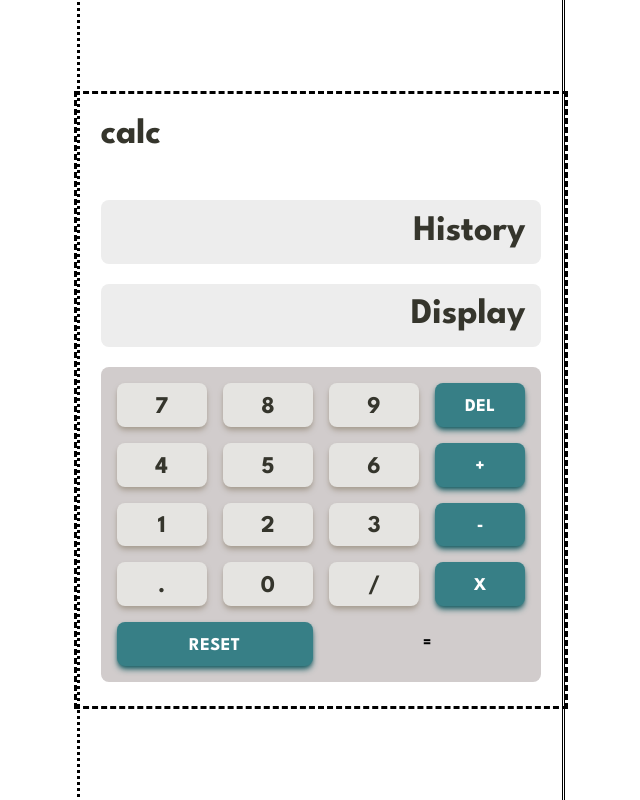
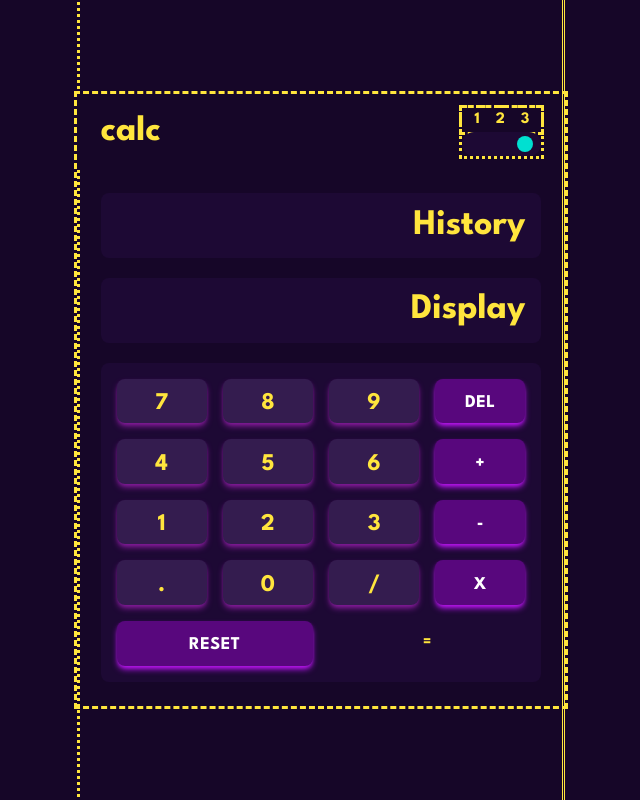
Before and after one commit to Athma-Vasi/Calculator-React, a Next.js app: page / in a window 1280 px wide. Shown: the whole page, without its empty margins (319-959 px from the left). Built offline with nearby package versions, Linux system fonts and the light colour scheme.

Commit message:
add themeSwitch, change pos according to theme

```diff
--- a/src/pages/index.tsx
+++ b/src/pages/index.tsx
@@ -4,6 +4,8 @@ import Calculator from "../components/calculator";
 import { useWindowSize } from "../hooks/useWindowSize";
 import { Header } from "../styledTwComponents/header";
 import { MainWrapper } from "../styledTwComponents/mainWrapper";
+import { ThemeSwitch } from "../styledTwComponents/themeSwitch";
+import { ThemeSwitchBg } from "../styledTwComponents/themeSwitchBg";
 import type { Action, Dispatch, State } from "../typings/types";
 
 const Home: NextPage = () => {
@@ -13,7 +15,7 @@ const Home: NextPage = () => {
       history: [],
     },
     themeState: {
-      $theme: "theme2",
+      $theme: "theme3",
     },
   };
 
@@ -42,13 +44,26 @@ const Home: NextPage = () => {
   })();
 
   return (
-    <MainWrapper windowSize={windowSize}>
+    <MainWrapper state={state} windowSize={windowSize}>
       {/* left padding empty div */}
       <div className="col-start-1 col-end-2 row-start-1 row-end-4 outline-dotted"></div>
 
       <div className="col-span-1 row-start-2 row-end-3 grid grid-rows-[7] outline-dashed">
         <Header state={state}>
           <h1 className="text-4xl font-bold">calc</h1>
+          {/* theme */}
+          <div className="flex flex-col outline-dotted">
+            {/* theme nums */}
+            <div className="flex w-full flex-row items-center justify-between gap-x-4 px-3 outline-dashed ">
+              <p>1</p>
+              <p>2</p>
+              <p>3</p>
+            </div>
+            {/* theme switch */}
+            <ThemeSwitchBg state={state}>
+              <ThemeSwitch state={state}></ThemeSwitch>
+            </ThemeSwitchBg>
+          </div>
         </Header>
 
         <div className="row-span-6">
--- /dev/null
+++ b/src/styledTwComponents/enterBttn/index.tsx
@@ -0,0 +1,10 @@
+import tw from "tailwind-styled-components";
+import type { State } from "../../typings/types";
+
+type EnterBttnProps = {
+  state: State;
+};
+
+const EnterBttn = tw.button`
+
+`;
--- a/src/styledTwComponents/header/index.tsx
+++ b/src/styledTwComponents/header/index.tsx
@@ -1,5 +1,5 @@
 import tw from "tailwind-styled-components";
-import { State } from "../../typings/types";
+import type { State } from "../../typings/types";
 
 type HeaderProps = {
   state: State;
@@ -12,7 +12,7 @@ const Header = tw.div<HeaderProps>`
   items-center
   justify-between
   px-6
-  py-4
+  py-2
 
   ${({
     state: {
@@ -20,10 +20,10 @@ const Header = tw.div<HeaderProps>`
     },
   }) =>
     $theme === "theme1"
-      ? "text-myWhite1Text"
+      ? "bg-myBlue1MainBg text-myWhite1Text"
       : $theme === "theme2"
-      ? "text-myDarkYellow2Text"
-      : "text-myLtYellow3Text"}
+      ? "bg-myGray2MainBg text-myDarkYellow2Text"
+      : "bg-myDarkViolet3MainBg text-myLtYellow3Text"}
 
 
 `;
--- a/src/styledTwComponents/mainWrapper/index.tsx
+++ b/src/styledTwComponents/mainWrapper/index.tsx
@@ -1,8 +1,8 @@
 import tw from "tailwind-styled-components";
-import type { Action, Dispatch, State } from "../../typings/types";
+import type { State } from "../../typings/types";
 
 type MainWrapperProps = {
-  // state: State;
+  state: State;
   // action: Action;
   // dispatch: React.Dispatch<Dispatch>;
   windowSize: {
@@ -18,11 +18,21 @@ w-screen
 
   ${({ windowSize: { width, height } }) =>
     width < 768
-    ? "grid-cols-smWrapper grid-rows-smWrapper"
+      ? `grid-cols-smWrapper grid-rows-smWrapper`
       : width < 1060
-    ? "grid-cols-mdWrapper grid-rows-smWrapper"
-    : "grid-cols-lgWrapper grid-rows-smWrapper"}
+      ? `grid-cols-mdWrapper grid-rows-smWrapper`
+      : `grid-cols-lgWrapper grid-rows-smWrapper`}
 
+  ${({
+    state: {
+      themeState: { $theme },
+    },
+  }) =>
+    $theme === "theme1"
+      ? "bg-myBlue1MainBg text-myWhite1Text"
+      : $theme === "theme2"
+      ? "bg-myGray2MainBg text-myDarkYellow2Text"
+      : "bg-myDarkViolet3MainBg text-myLtYellow3Text"}
 
 `;
 
--- /dev/null
+++ b/src/styledTwComponents/themeSwitch/index.tsx
@@ -0,0 +1,33 @@
+import tw from "tailwind-styled-components";
+import type { State } from "../../typings/types";
+
+type ThemeSwitchProps = {
+  state: State;
+};
+
+const ThemeSwitch = tw.div<ThemeSwitchProps>`
+absolute
+rounded-full
+cursor-pointer
+
+mt-1
+mx-2
+top-0
+w-4
+h-4
+
+${({
+  state: {
+    themeState: { $theme },
+  },
+}) =>
+  $theme === "theme1"
+    ? "left-0 bg-myRed1KeyToggleBg"
+    : $theme === "theme2"
+    ? "left-[22px] bg-myLtOrange2KeyToggleBg"
+    : "right-0 bg-myCyan3KeyToggleBg"}
+
+
+`;
+
+export { ThemeSwitch };
--- /dev/null
+++ b/src/styledTwComponents/themeSwitchBg/index.tsx
@@ -0,0 +1,27 @@
+import tw from "tailwind-styled-components";
+import type { State } from "../../typings/types";
+
+type ThemeSwitchBgProps = {
+  state: State;
+};
+
+const ThemeSwitchBg = tw.div<ThemeSwitchBgProps>`
+  relative
+  h-6
+  w-full
+  rounded-full
+
+  ${({
+    state: {
+      themeState: { $theme },
+    },
+  }) =>
+    $theme === "theme1"
+      ? "bg-myBlue1ToggleBg"
+      : $theme === "theme2"
+      ? "bg-myGrayRed2ToggleBg"
+      : "bg-myDarkViolet3ToggleBg"}
+
+`;
+
+export { ThemeSwitchBg };
```
Lines whose indentation alone changed are shown as unchanged.
